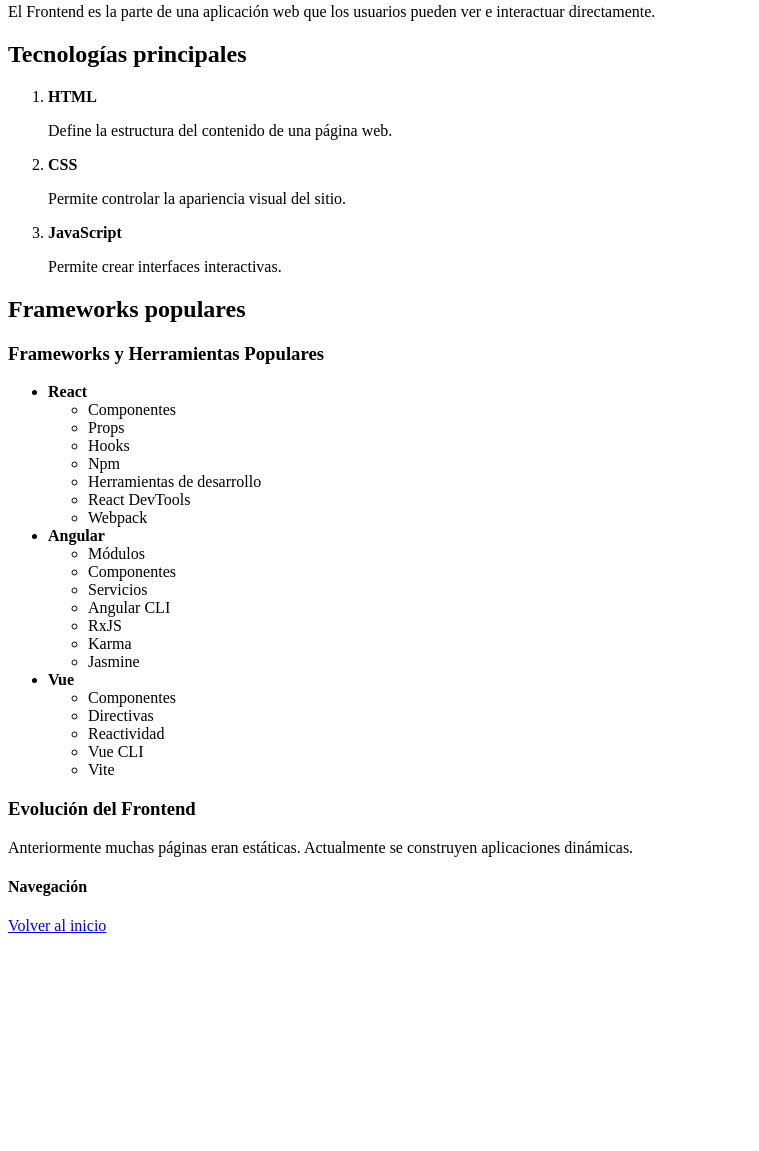
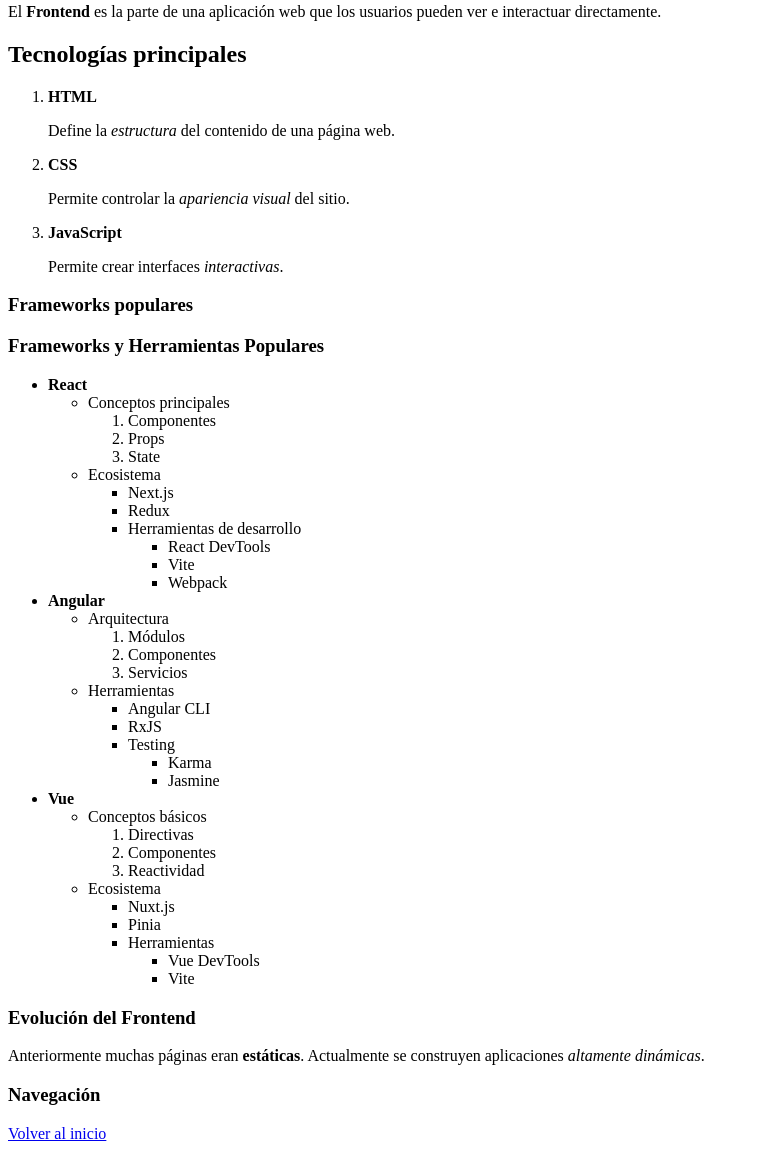
Before and after one commit to Jose7Polanco/Taller-1, a plain HTML site: page html/frontend.html in a window 1280 px wide. Shown: the part 77-1228 px from the top of the page, without its empty margins (0-759 px from the left). Before the commit the page ends 1020 px from the top, so only its background shows below. Drawn offline with Linux system fonts and the light colour scheme.

Commit message:
Corrección listas

```diff
--- a/html/frontend.html
+++ b/html/frontend.html
@@ -11,30 +11,29 @@
 <body>
     <h1>Desarrollo Frontend</h1>
 
-    <p>
-        El Frontend es la parte de una aplicación web que los usuarios pueden ver e interactuar directamente.
-    </p>
+    <p>El <strong>Frontend</strong> es la parte de una aplicación web que los usuarios pueden ver e interactuar
+        directamente.</p>
 
     <h2>Tecnologías principales</h2>
 
     <ol>
         <li>
             <strong>HTML</strong>
-            <p>Define la estructura del contenido de una página web.</p>
+            <p>Define la <em>estructura</em> del contenido de una página web.</p>
         </li>
 
         <li>
             <strong>CSS</strong>
-            <p>Permite controlar la apariencia visual del sitio.</p>
+            <p>Permite controlar la <em>apariencia visual</em> del sitio.</p>
         </li>
 
         <li>
             <strong>JavaScript</strong>
-            <p>Permite crear interfaces interactivas.</p>
+            <p>Permite crear interfaces <em>interactivas</em>.</p>
         </li>
     </ol>
 
-    <h2>Frameworks populares</h2>
+    <h3>Frameworks populares</h3>
 
     <h3>Frameworks y Herramientas Populares</h3>
 
@@ -43,46 +42,79 @@
         <li>
             <strong>React</strong>
             <ul>
+                <li>Conceptos principales
+                    <ol>
                         <li>Componentes</li>
                         <li>Props</li>
-                <li>Hooks</li>
+                        <li>State</li>
+                    </ol>
+                </li>
+
+                <li>Ecosistema
+                    <ul>
+                        <li>Next.js</li>
+                        <li>Redux</li>
+                        <li>Herramientas de desarrollo
+                            <ul>
+                                <li>React DevTools</li>
+                                <li>Vite</li>
+                                <li>Webpack</li>
                             </ul>
-
-            <ul>
-                <li>Npm</li>
-                <li>Herramientas de desarrollo</li>
-                <li>React DevTools</li>
-                <li>Webpack</li>
+                        </li>
+                    </ul>
+                </li>
             </ul>
         </li>
 
         <li>
             <strong>Angular</strong>
             <ul>
+                <li>Arquitectura
+                    <ol>
                         <li>Módulos</li>
                         <li>Componentes</li>
                         <li>Servicios</li>
-            </ul>
+                    </ol>
+                </li>
 
+                <li>Herramientas
                     <ul>
                         <li>Angular CLI</li>
                         <li>RxJS</li>
+                        <li>Testing
+                            <ul>
                                 <li>Karma</li>
                                 <li>Jasmine</li>
+                            </ul>
+                        </li>
+                    </ul>
+                </li>
             </ul>
         </li>
 
         <li>
             <strong>Vue</strong>
             <ul>
+                <li>Conceptos básicos
+                    <ol>
+                        <li>Directivas</li>
                         <li>Componentes</li>
-                <li>Directivas</li>
                         <li>Reactividad</li>
+                    </ol>
+                </li>
+
+                <li>Ecosistema
+                    <ul>
+                        <li>Nuxt.js</li>
+                        <li>Pinia</li>
+                        <li>Herramientas
+                            <ul>
+                                <li>Vue DevTools</li>
+                                <li>Vite</li>
                             </ul>
-
-            <ul>
-                <li>Vue CLI</li>
-                <li>Vite</li>
+                        </li>
+                    </ul>
+                </li>
             </ul>
         </li>
 
@@ -91,12 +123,13 @@
     <h3>Evolución del Frontend</h3>
 
     <p>
-        Anteriormente muchas páginas eran estáticas. Actualmente se construyen aplicaciones dinámicas.
+        Anteriormente muchas páginas eran <strong>estáticas</strong>. Actualmente se construyen aplicaciones
+        <em>altamente dinámicas</em>.
     </p>
 
-    <h4>Navegación</h4>
+    <h3>Navegación</h3>
+
     <a href="../index.html">Volver al inicio</a>
-
 </body>
 
 </html>
```
Also changed, not shown: html/backend.html (+5 -11 lines), html/roles.html (+20 -9 lines). Lines whose indentation alone changed are shown as unchanged.
